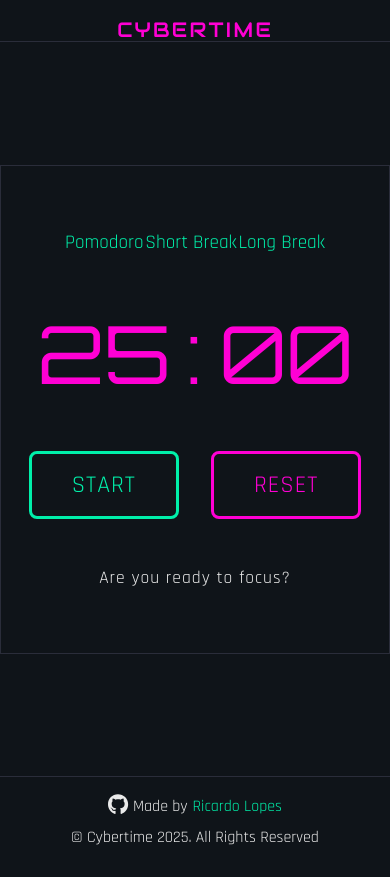
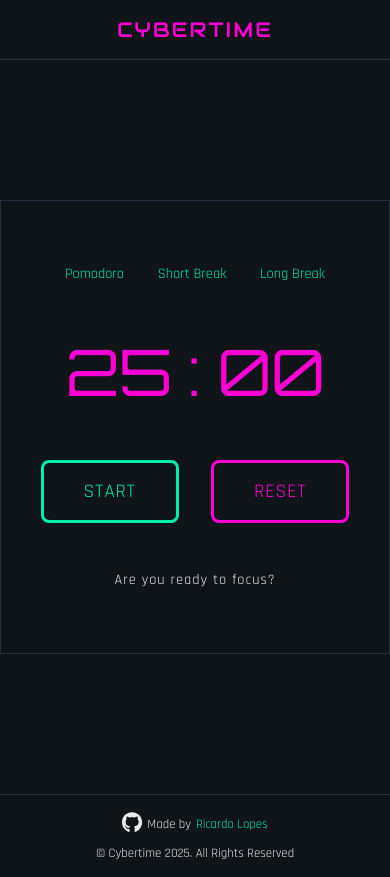
Before and after one commit to RicardoLopesFV/cybertime-app, a React (Vite) app: page / in a window 390 px wide. Built offline with nearby package versions, Linux system fonts and the light colour scheme.

Commit message:
Added responsive functionality

```diff
--- a/src/components/Footer/styles.ts
+++ b/src/components/Footer/styles.ts
@@ -1,4 +1,11 @@
 import styled from "styled-components"
+
+const breakpoints = {
+  mobile: "320px",
+  tablet: "768px",
+  desktop: "1024px",
+  desktopL: "1440px",
+}
 
 export const Container = styled.div`
   width: 100%;
@@ -13,6 +20,10 @@ export const Container = styled.div`
     display: flex;
     align-items: center;
     gap: 0.3rem;
+  }
+
+  @media (min-width: ${breakpoints.mobile}) and (max-width: ${breakpoints.tablet}) {
+    font-size: 0.8rem;
   }
 `
 
--- a/src/components/Header/styles.ts
+++ b/src/components/Header/styles.ts
@@ -1,7 +1,6 @@
 import styled from "styled-components";
 
 export const Header = styled.header`
-  height: calc(100vh / 20);
   width: 100%;
   border-bottom: 1px solid #2A2D3A;
 `
--- a/src/components/PomodoroTimer/styles.ts
+++ b/src/components/PomodoroTimer/styles.ts
@@ -1,4 +1,11 @@
 import styled from "styled-components";
+
+const breakpoints = {
+  mobile: "320px",
+  tablet: "768px",
+  desktop: "1024px",
+  desktopL: "1440px",
+}
 
 interface ButtonProps {
   $variant: "start" | "reset"
@@ -38,6 +45,12 @@ export const Options = styled.ul`
       transform: scale(1.05);
     }
   }
+
+  @media (min-width: ${breakpoints.mobile}) and (max-width: ${breakpoints.tablet}) {
+    li {
+      font-size: 0.9rem;
+    }
+  }
 `
 
 export const Timer = styled.div`
@@ -52,6 +65,12 @@ export const Timer = styled.div`
     font-size: 5rem;
     font-family: 'Orbitron', sans-serif;
     color: ${({ theme }) => theme.neonPink};
+  }
+
+  @media (min-width: ${breakpoints.mobile}) and (max-width: ${breakpoints.tablet}) {
+    span {
+      font-size: 4rem;
+    }
   }
 `
 
@@ -83,6 +102,10 @@ export const Button = styled.button<ButtonProps>`
   border-radius: 8px;
   transition: all 0.3s cubic-bezier(0.4, 0, 0.2, 1);
 
+  @media (min-width: ${breakpoints.mobile}) and (max-width: ${breakpoints.tablet}) {
+    font-size: 1.2rem;
+  }
+
   &:hover {
     background: ${({ theme, $variant }) =>
       $variant === "start" ? theme.neonGreen : theme.neonPink
@@ -98,4 +121,8 @@ export const Message = styled.p`
   color: ${({ theme }) => theme.textPrimary};
   font-size: 1.1rem;
   letter-spacing: 1px;
+
+  @media (min-width: ${breakpoints.mobile}) and (max-width: ${breakpoints.tablet}) {
+    font-size: 0.9rem;
+  }
 `
```
